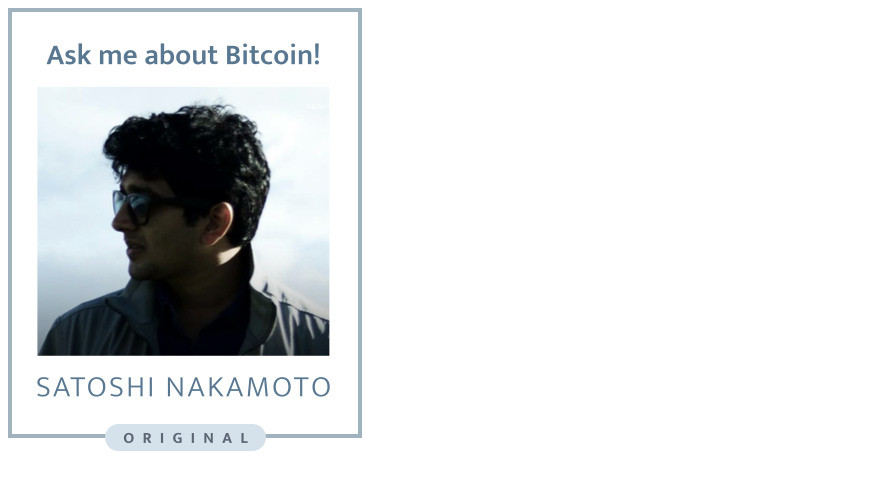
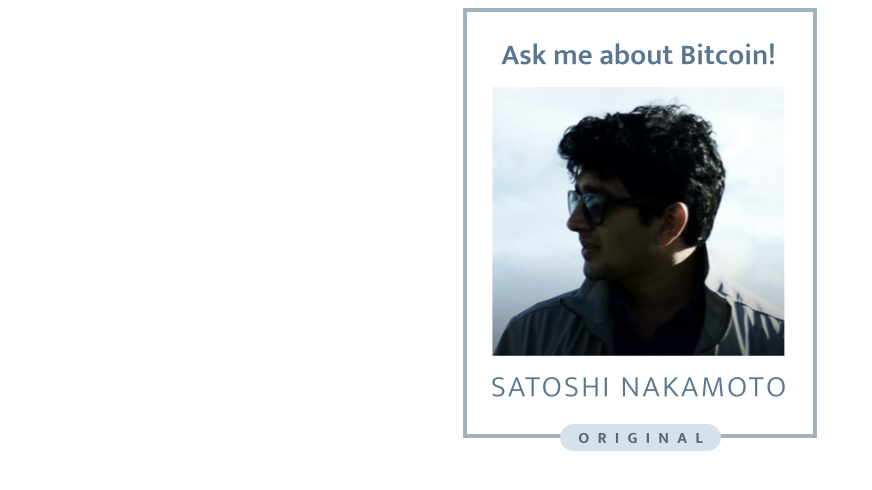
Before and after one commit to RahulKondi/rahulkondi.github.io, a plain HTML site: page index.html in a window 1280 px wide. Shown: the whole page, without its empty margins (0-872 px from the left). Drawn offline with Linux system fonts and the light colour scheme.

Commit message:
Test style

```diff
--- a/index.html
+++ b/index.html
@@ -3,8 +3,8 @@
   </head>
 
   <body>
-    <div style="display: inline-block; margin: auto;">
-      <img src="Satoshi nakamoto.png" alt="the real Satoshi Nakamoto"/>
+    <div style="text-align: center;">
+      <img src="Satoshi nakamoto.png" alt="the real Satoshi Nakamoto" />
     </div>
   </body>
 
```
